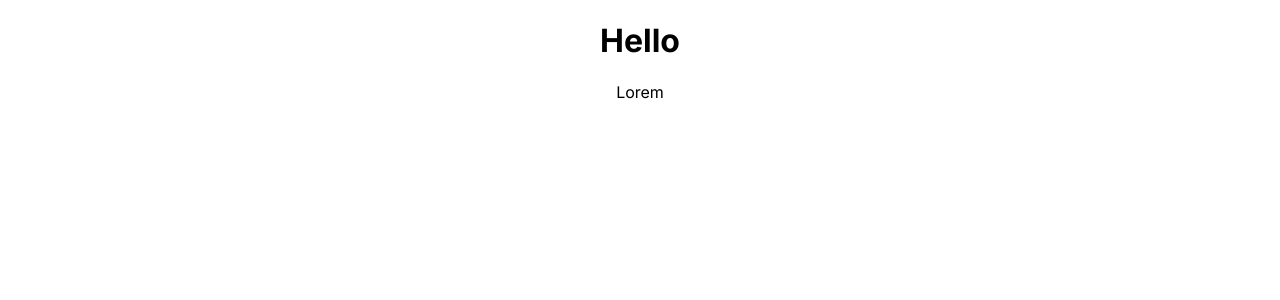
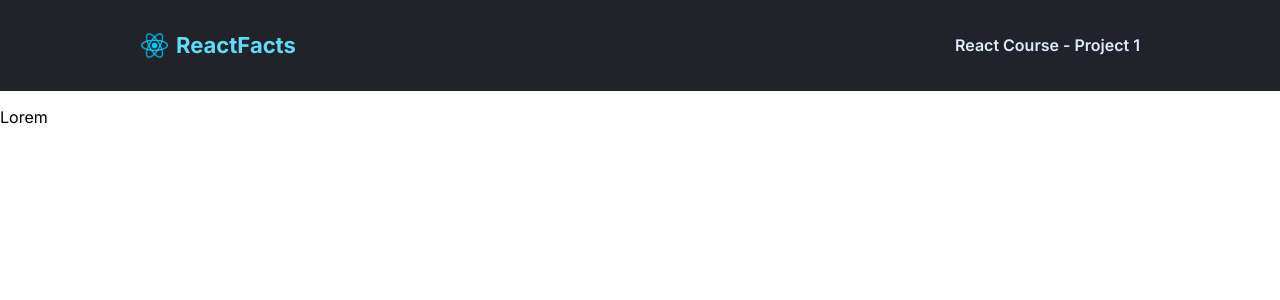
Before and after one commit to Maria-Lem/scrimba-react-projects, a React (Create React App) app: page / in a window 1280 px wide. Shown: the top 300 px of the page. Built offline with nearby package versions, Linux system fonts and the light colour scheme.

Commit message:
feat: add header styles

```diff
--- a/src/App.css
+++ /dev/null
@@ -1,38 +0,0 @@
-.App {
-  text-align: center;
-}
-
-.App-logo {
-  height: 40vmin;
-  pointer-events: none;
-}
-
-@media (prefers-reduced-motion: no-preference) {
-  .App-logo {
-    animation: App-logo-spin infinite 20s linear;
-  }
-}
-
-.App-header {
-  background-color: #282c34;
-  min-height: 100vh;
-  display: flex;
-  flex-direction: column;
-  align-items: center;
-  justify-content: center;
-  font-size: calc(10px + 2vmin);
-  color: white;
-}
-
-.App-link {
-  color: #61dafb;
-}
-
-@keyframes App-logo-spin {
-  from {
-    transform: rotate(0deg);
-  }
-  to {
-    transform: rotate(360deg);
-  }
-}
--- a/src/App.js
+++ b/src/App.js
@@ -1,5 +1,4 @@
 import React from 'react';
-import './App.css';
 import Navbar from './components/navbar';
 import Main from './components/main';
 
--- a/src/components/navbar.js
+++ b/src/components/navbar.js
@@ -1,8 +1,18 @@
 import React from "react";
+import logo from "../images/react-logo.png";
+import navbarStyles from "../styles/navbarStyles.module.css";
 
 function Navbar() {
   return (
-    <h1>Hello</h1>
+    <header className={navbarStyles.header}>
+      <div className={navbarStyles.container}>
+        <div className={navbarStyles.logo}>
+          <img className={navbarStyles.logoImg} src={logo} alt="logo" />
+          <h2 className={navbarStyles.logoText}>ReactFacts</h2>
+        </div>
+        <h3 className={navbarStyles.title}>React Course - Project 1</h3>
+      </div>
+    </header>
   )
 }
 
--- a/src/index.css
+++ b/src/index.css
@@ -1,4 +1,8 @@
 @import url('https://fonts.googleapis.com/css2?family=Inter:wght@400;600;700&display=swap');
+
+* {
+  box-sizing: border-box;
+}
 
 body {
   margin: 0;
--- /dev/null
+++ b/src/styles/navbarStyles.module.css
@@ -0,0 +1,41 @@
+.header {
+  padding: 31px 0;
+  background-color: #21222A;
+}
+
+.container {
+  display: flex;
+  align-items: center;
+  justify-content: space-between;
+  margin: 0 auto;
+  max-width: 1000px;
+  width: 100%;
+}
+
+.logo {
+  display: flex;
+  align-items: center;
+}
+
+.logoImg {
+  width: 29px;
+  height: 29px;
+  margin-right: 7px;
+}
+
+.logoText {
+  margin: 0;
+  font-size: 22px;
+  font-weight: 700;
+  line-height: 27px;
+  color: #61DAFB;
+  ;
+}
+
+.title {
+  margin: 0;
+  font-size: 16px;
+  font-weight: 600;
+  line-height: 19px;
+  color: #DEEBF8;
+}
```
Also changed, not shown: src/styles/mainStyles.module.css (added).
